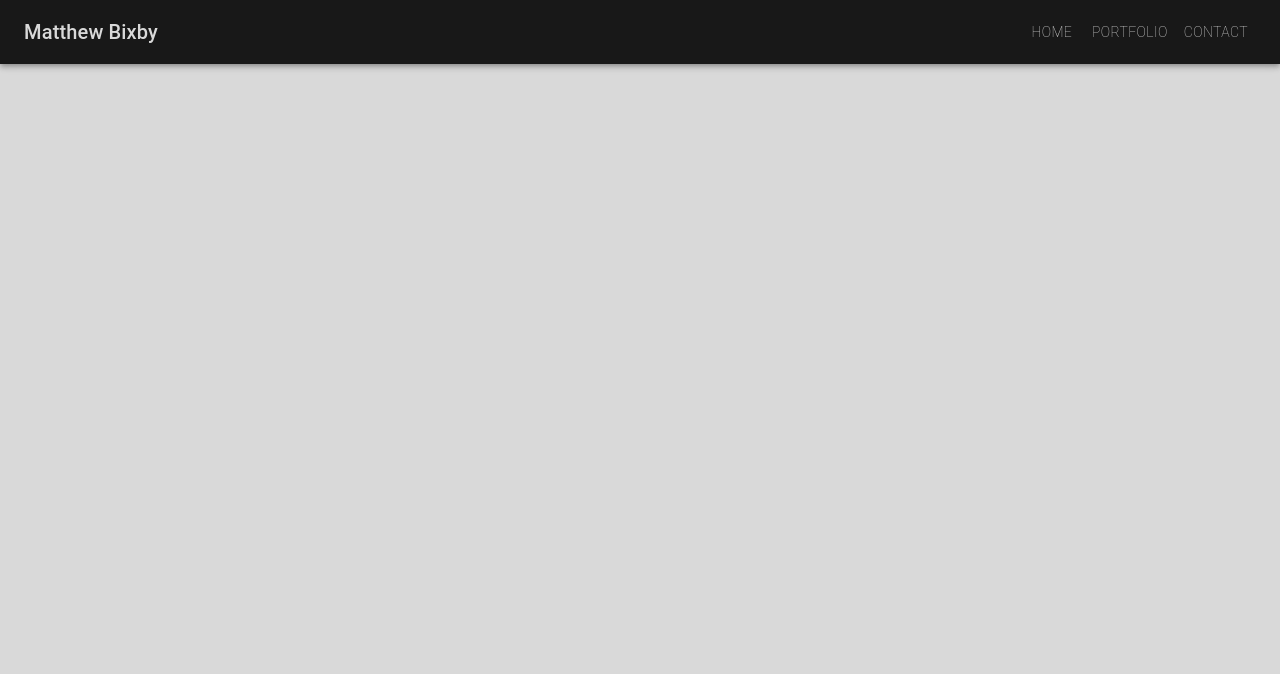
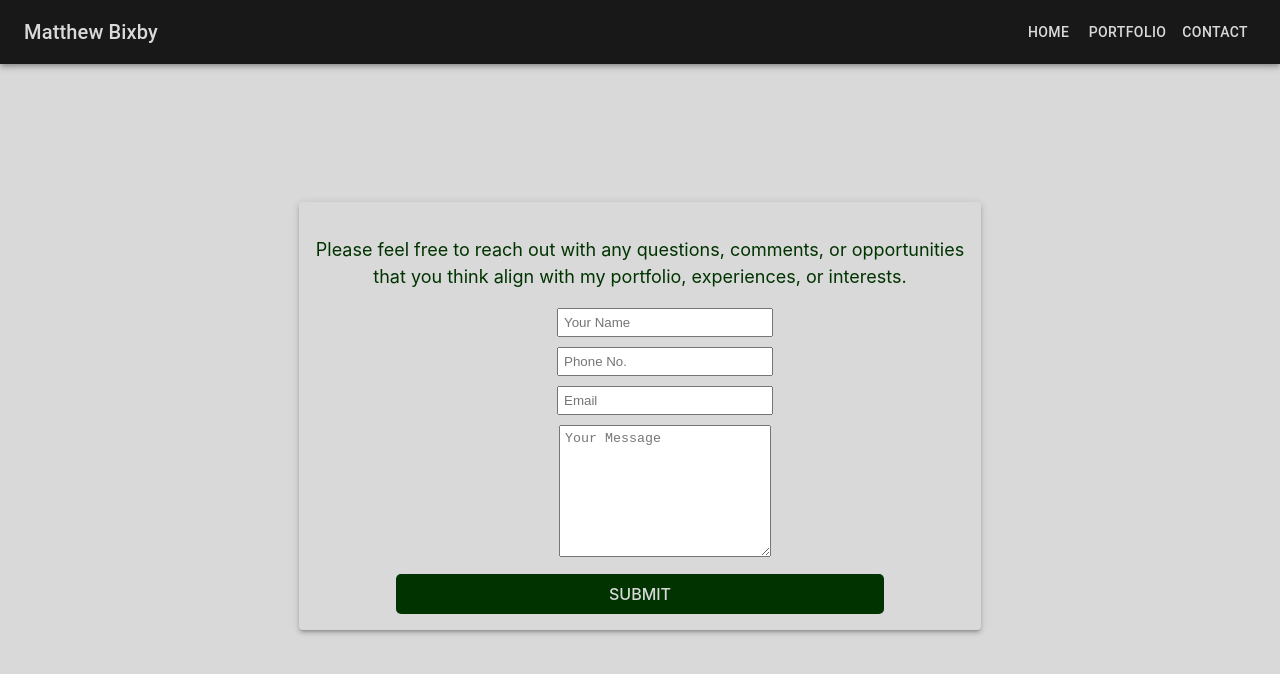
Before and after one commit to mattbixby123/bixbyPortfolio, a React (Vite) app: page /contact in a window 1280 px wide. Shown: the top 674 px of the page. Built offline with nearby package versions, Linux system fonts and the light colour scheme.

Commit message:
contact page added and formatted, need to set up a state variable and function to process the form inputs and send to my in an email.

```diff
--- a/index.html
+++ b/index.html
@@ -2,9 +2,9 @@
 <html lang="en">
   <head>
     <meta charset="UTF-8" />
-    <link rel="icon" type="image/svg+xml" href="/vite.svg" />
+    <link rel="icon" type="image/svg+xml" href="mb2.0.jpg" />
     <meta name="viewport" content="width=device-width, initial-scale=1.0" />
-    <title>Vite + React</title>
+    <title>BIXBY: Portfolio Site</title>
   </head>
   <body>
     <div id="root"></div>
--- a/src/client/App.jsx
+++ b/src/client/App.jsx
@@ -4,26 +4,9 @@ import Home from './components/Home'
 import Portfolio from './components/Portfolio'
 import Contact from './components/Contact'
 import './style.css';
+import { createTheme } from '@mui/material'
 
 function App() {
-  // const theme = createTheme({
-  //   palette: {
-  //     background: {
-  //       paper: '#d9d9d9',
-  //     },
-  //     text: {
-  //       primary: '#181818',
-  //       secondary: '#0c3720',
-  //     },
-  //     action: {
-  //       active: '#001E3C',
-  //     },
-  //     success: {
-  //       dark: '#009688',
-  //     }
-  //   },
-  // });
-
 
   return (
     <>
@@ -31,8 +14,8 @@ function App() {
     <NavBar />
     <Routes>
       <Route path= '/' element={<Home />} />
-      {/* <Route path= '/portfolio' element={<Portfolio />} />
-      <Route path= '/contact' element={<Contact />} /> */}
+      {/* <Route path= '/portfolio' element={<Portfolio />} /> */}
+      <Route path= '/contact' element={<Contact />} />
     </Routes>
     </div>
     </>
--- a/src/client/components/Contact.jsx
+++ b/src/client/components/Contact.jsx
@@ -1,5 +1,71 @@
+import React from 'react';
+import Paper from '@mui/material/Paper';
+import { styled } from '@mui/material/styles';
+
+const ContactPaper = styled(Paper)(({ theme }) => ({
+  backgroundColor: '#d9d9d9',
+  padding: theme.spacing(2),
+  textAlign: 'center',
+  color: '#003300',
+  maxWidth: 650, // Limit width to prevent stretching
+  marginTop: theme.spacing(2), // Add top margin
+}));
+
+const FormContainer = styled('form')({
+  display: 'flex',
+  flexDirection: 'column',
+  alignItems: 'center',
+  justifyContent: 'center',
+  '& .input-group': {
+    marginBottom: '10px', // Adjust spacing between input groups
+  },
+  '& input, textarea': {
+    width: '100%', // Make inputs fill the width of their container
+    padding: '5px', // Add padding for better appearance
+    marginLeft: '25px', // Adjust spacing between inputs
+    boxSizing: 'border-box', // Include padding in width calculation
+  },
+  '& button': {
+    width: '75%', // Make button fill the width of its container
+    padding: '10px', // Add padding for better appearance
+    cursor: 'pointer', // Change cursor to pointer on hover
+    backgroundColor: '#003300', // Change button color
+    color: '#d9d9d9', // Change text color
+    border: 'none', // Remove border
+    borderRadius: '5px', // Add border radius
+    marginTop: '1px', // Add top margin ... but there is already the 10px margin under the input boxes
+  }
+});
+
 function Contact() {
-  return ( 123 );
+  return (
+    <div className="ContactForm">
+    <ContactPaper elevation={3}>
+      <section>
+        <p className="main-text-contact">Please feel free to reach out with any questions, comments, or opportunities that you think align with my portfolio, experiences, or interests.</p>
+        <FormContainer>
+
+          <div className="input-group">
+            <input type="text" id="name" required placeholder="Your Name" />
+          </div>
+
+          <div className="input-group">
+            <input type="text" id="number" required placeholder="Phone No." />
+          </div>
+
+          <div className="input-group">
+            <input type="email" id="email" required placeholder="Email" />
+          </div>
+
+          <div className="input-group">
+            <textarea id="message" rows="8" placeholder="Your Message"></textarea>
+          </div>
+          <button type="submit">SUBMIT</button>
+        </FormContainer>
+      </section>
+    </ContactPaper>
+    </div>
+  );
 }
 
 export default Contact;
--- a/src/client/components/NavBar.jsx
+++ b/src/client/components/NavBar.jsx
@@ -1,6 +1,7 @@
 import { useState } from 'react';
 import { AppBar, Box, Drawer, IconButton, List, ListItem, ListItemText, Toolbar, Typography, Button } from "@mui/material";
 import MenuIcon from '@mui/icons-material/Menu';
+import { Link } from 'react-router-dom';
 
 const navItems = ['Home', 'Portfolio', 'Contact'];
 
@@ -53,7 +54,7 @@ function NavBar() {
               },     '&:focus': {
                 outline: 'none', // Remove outline when focused
               }, }}>
-                {item}
+                <Link to={item === 'Home' ? '/' : `/${item.toLowerCase()}`}>{item}</Link>
               </Button>
             ))}
           </Box>
--- a/src/client/style.css
+++ b/src/client/style.css
@@ -2,7 +2,7 @@
   font-family: Inter, system-ui, Avenir, Helvetica, Arial, sans-serif;
   line-height: 1.5;
   font-weight: 400;
-  margin-top: -5%;
+  /* margin-top: -5%; */
 
   color-scheme: light dark;
   color: #181818;
@@ -16,25 +16,12 @@
 
 a {
   font-weight: 500;
-  color: #646cff;
+  color: #d9d9d9;
   text-decoration: inherit;
 }
 a:hover {
-  color: #535bf2;
-}
-
-body {
-  margin: 0;
-  display: flex;
-  place-items: center;
-  min-width: 320px;
-  min-height: 100vh;
-}
-
-h1 {
-  font-size: 3.2em;
-  line-height: 1.1;
-  text-align: center;
+  /* color: #003300; */
+  color: #CCFFCC;
 }
 
 button {
@@ -62,7 +49,7 @@ button:focus-visible {
     background-color: #d9d9d9;
   }
   a:hover {
-    color: #747bff;
+    color: #003300;
   }
   button {
     background-color: #f9f9f9;
@@ -73,7 +60,6 @@ button:focus-visible {
   flex-direction: column;
   justify-content: center;
   align-items: center;
-  margin-top: 7%;
   height: 100vh;
 }
 
@@ -86,3 +72,11 @@ button:focus-visible {
   width: 70px;
   height: 70px;
 }
+
+.ContactForm {
+  margin: 0 auto;
+}
+
+.main-text-contact {
+  font-size: 18px;
+}
```
Also changed, not shown: public/mb2.0.jpg (added).
